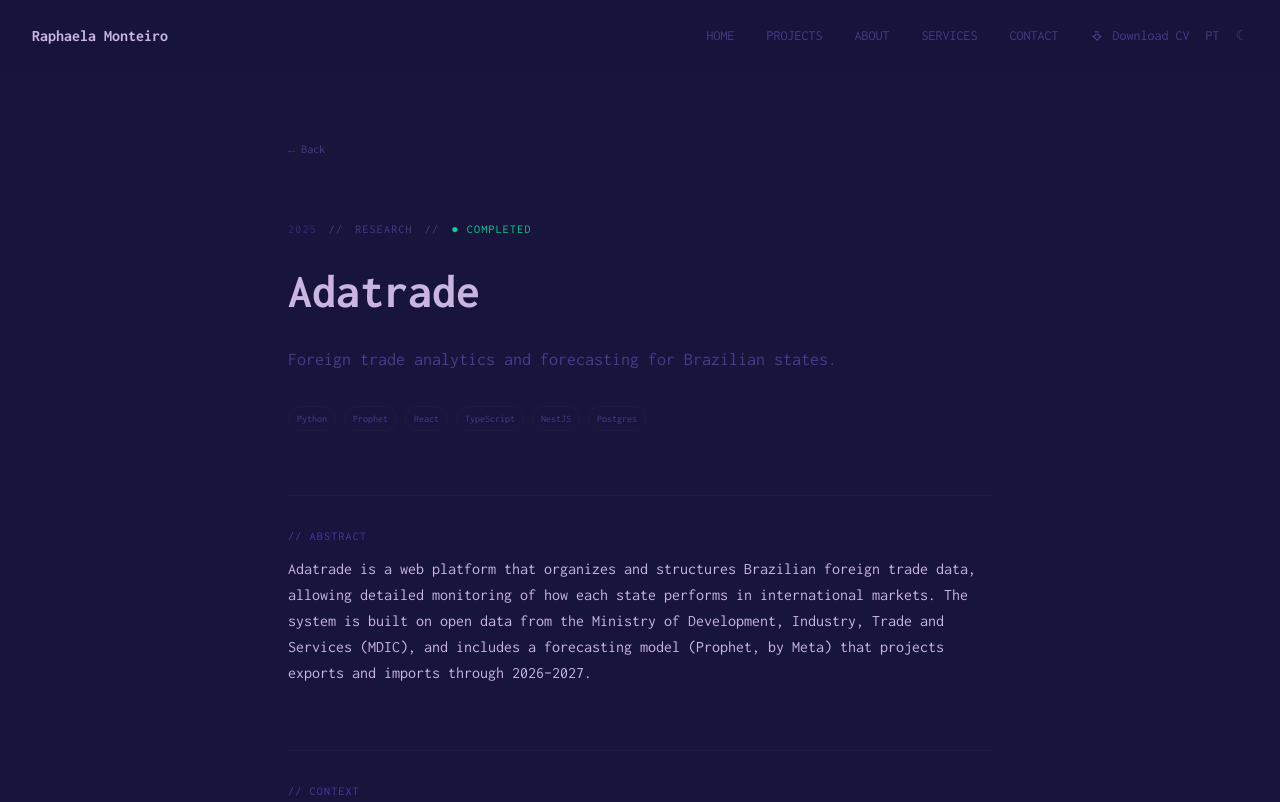
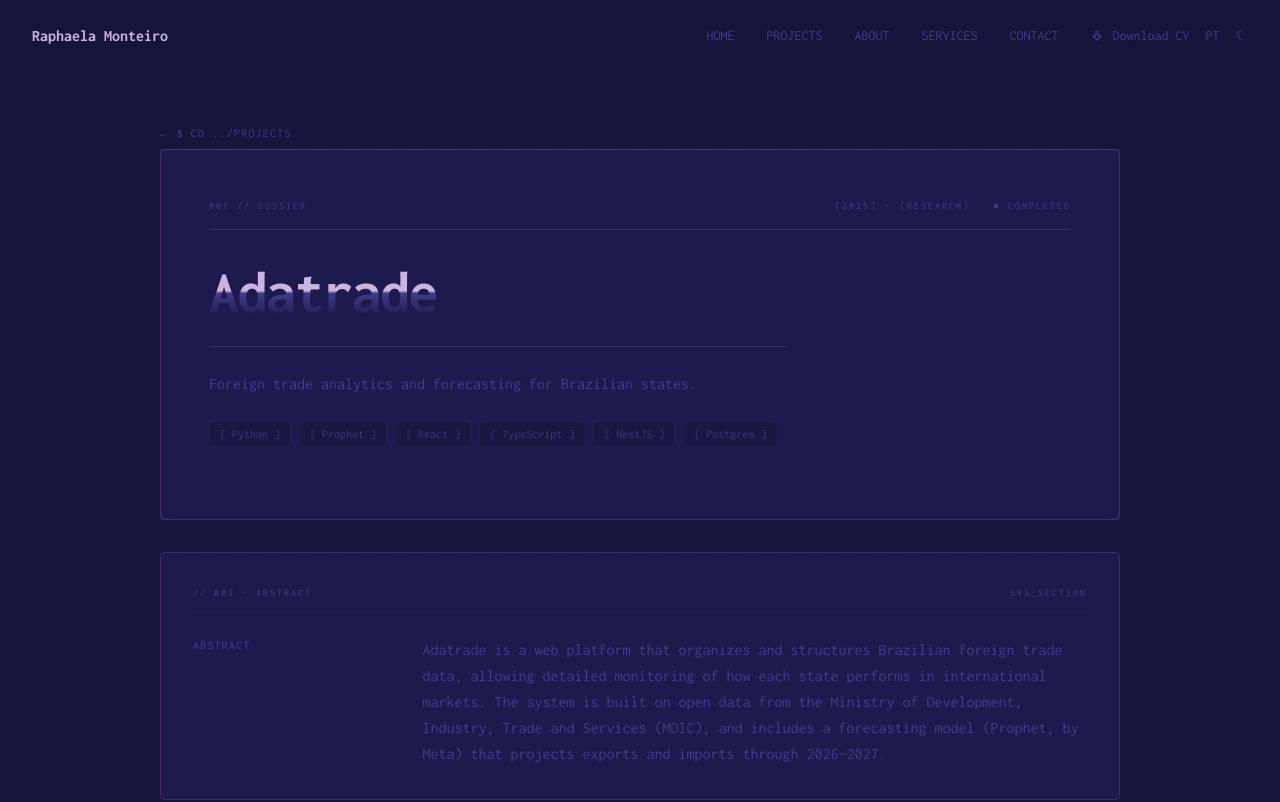
Before and after one commit to raphaelamonteiro/portfolio, a Next.js app: page /projects/adatrade in a window 1280 px wide. Shown: the top 802 px of the page. Built offline with nearby package versions, Linux system fonts and the light colour scheme.

Commit message:
feat: mission dossier layout + sprb-bd architecture diagram

```diff
--- a/app/projects/[slug]/case-study.tsx
+++ b/app/projects/[slug]/case-study.tsx
@@ -3,6 +3,243 @@
 import { useTranslation } from '@/app/providers';
 import type { Project } from '@/data/projects';
 import Link from 'next/link';
+
+function CornerBrackets() {
+  return (
+    <>
+      <span className="absolute top-0 left-0 w-2 h-2 border-t border-l border-lilac/40 pointer-events-none" />
+      <span className="absolute top-0 right-0 w-2 h-2 border-t border-r border-lilac/40 pointer-events-none" />
+      <span className="absolute bottom-0 left-0 w-2 h-2 border-b border-l border-lilac/40 pointer-events-none" />
+      <span className="absolute bottom-0 right-0 w-2 h-2 border-b border-r border-lilac/40 pointer-events-none" />
+    </>
+  );
+}
+
+function SprbArchitectureDiagram() {
+  return (
+    <div className="w-full max-w-lg mt-6 p-4 bg-void/60 border border-lilac/40 rounded-sm">
+      <div className="text-[10px] font-mono text-ash uppercase tracking-widest mb-3 flex items-center justify-between">
+        <span>FIG 01 // 4-LAYER REFERENCE ARCHITECTURE</span>
+        <span className="text-amethyst">137 TESTS PASS</span>
+      </div>
+      <svg
+        viewBox="0 0 460 270"
+        className="w-full h-auto"
+        fill="none"
+        xmlns="http://www.w3.org/2000/svg"
+      >
+        <defs>
+          <marker
+            id="arrow"
+            viewBox="0 0 10 10"
+            refX="6"
+            refY="5"
+            markerWidth="6"
+            markerHeight="6"
+            orient="auto-start-reverse"
+          >
+            <path d="M 0 1 L 8 5 L 0 9 z" fill="var(--color-lilac)" />
+          </marker>
+        </defs>
+
+        {/* Layer 1: Presentation */}
+        <rect
+          x="20"
+          y="10"
+          width="420"
+          height="42"
+          rx="2"
+          stroke="var(--color-lilac)"
+          fill="var(--color-surface)"
+          strokeWidth="1.5"
+        />
+        <text
+          x="36"
+          y="35"
+          fill="var(--color-bone)"
+          fontSize="11"
+          fontWeight="700"
+          fontFamily="monospace"
+        >
+          [ 01 // PRESENTATION ]
+        </text>
+        <text
+          x="225"
+          y="35"
+          fill="var(--color-ash)"
+          fontSize="10"
+          fontFamily="monospace"
+        >
+          React · Map Coverage Visualizer
+        </text>
+
+        {/* Down Arrow 1 */}
+        <line
+          x1="230"
+          y1="52"
+          x2="230"
+          y2="76"
+          stroke="var(--color-lilac)"
+          strokeWidth="1.5"
+          markerEnd="url(#arrow)"
+        />
+
+        {/* Layer 2: Application */}
+        <rect
+          x="20"
+          y="78"
+          width="420"
+          height="42"
+          rx="2"
+          stroke="var(--color-lilac)"
+          fill="var(--color-surface)"
+          strokeWidth="1.5"
+        />
+        <text
+          x="36"
+          y="103"
+          fill="var(--color-bone)"
+          fontSize="11"
+          fontWeight="700"
+          fontFamily="monospace"
+        >
+          [ 02 // APPLICATION ]
+        </text>
+        <text
+          x="220"
+          y="103"
+          fill="var(--color-ash)"
+          fontSize="10"
+          fontFamily="monospace"
+        >
+          FastAPI · Commands & Telemetry API
+        </text>
+
+        {/* Down Arrow 2 */}
+        <line
+          x1="230"
+          y1="120"
+          x2="230"
+          y2="144"
+          stroke="var(--color-lilac)"
+          strokeWidth="1.5"
+          markerEnd="url(#arrow)"
+        />
+
+        {/* Layer 3: Persistence */}
+        <rect
+          x="20"
+          y="146"
+          width="420"
+          height="42"
+          rx="2"
+          stroke="var(--color-lilac)"
+          fill="var(--color-surface)"
+          strokeWidth="1.5"
+        />
+        <text
+          x="36"
+          y="171"
+          fill="var(--color-bone)"
+          fontSize="11"
+          fontWeight="700"
+          fontFamily="monospace"
+        >
+          [ 03 // PERSISTENCE ]
+        </text>
+        <text
+          x="225"
+          y="171"
+          fill="var(--color-ash)"
+          fontSize="10"
+          fontFamily="monospace"
+        >
+          PostgreSQL · State & Event Logs
+        </text>
+
+        {/* Down Arrow 3 */}
+        <line
+          x1="230"
+          y1="188"
+          x2="230"
+          y2="212"
+          stroke="var(--color-lilac)"
+          strokeWidth="1.5"
+          markerEnd="url(#arrow)"
+        />
+
+        {/* Layer 4: Analysis */}
+        <rect
+          x="20"
+          y="214"
+          width="420"
+          height="42"
+          rx="2"
+          stroke="var(--color-lilac)"
+          fill="var(--color-surface)"
+          strokeWidth="1.5"
+        />
+        <text
+          x="36"
+          y="239"
+          fill="var(--color-bone)"
+          fontSize="11"
+          fontWeight="700"
+          fontFamily="monospace"
+        >
+          [ 04 // ANALYSIS ]
+        </text>
+        <text
+          x="205"
+          y="239"
+          fill="var(--color-ash)"
+          fontSize="10"
+          fontFamily="monospace"
+        >
+          Apache Spark · Analytical Verification
+        </text>
+      </svg>
+    </div>
+  );
+}
+
+function DossierSection({
+  index,
+  title,
+  content,
+  children,
+}: {
+  index: string;
+  title: string;
+  content: string;
+  children?: React.ReactNode;
+}) {
+  return (
+    <article className="relative p-6 sm:p-8 bg-surface/40 border border-lilac rounded-sm space-y-4">
+      {/* Top index row */}
+      <div className="flex items-center justify-between text-[10px] tracking-[0.2em] uppercase font-mono pb-3 border-b border-lilac/20 text-ash">
+        <span>
+          // {index} · {title.toUpperCase()}
+        </span>
+        <span>SYS_SECTION</span>
+      </div>
+
+      <div className="grid grid-cols-1 lg:grid-cols-12 gap-6 pt-2">
+        <div className="lg:col-span-3">
+          <h2 className="text-amethyst font-mono text-xs uppercase tracking-widest sticky top-6">
+            {title}
+          </h2>
+        </div>
+        <div className="lg:col-span-9 space-y-4">
+          <p className="text-ash leading-relaxed font-mono text-sm sm:text-base whitespace-pre-line">
+            {content}
+          </p>
+          {children}
+        </div>
+      </div>
+    </article>
+  );
+}
 
 export default function CaseStudy({ project }: { project: Project }) {
   const { t, locale } = useTranslation();
@@ -10,100 +247,175 @@ export default function CaseStudy({ project }: { project: Project }) {
   if (!cs) return null;
 
   return (
-        <article className="max-w-3xl mx-auto px-4 sm:px-6 lg:px-8 py-16 space-y-16 fade-up">
+    <div className="relative min-h-screen max-w-5xl mx-auto px-4 sm:px-6 lg:px-8 py-8 lg:py-12 space-y-8 overflow-hidden fade-up">
+      {/* Background Dot Matrix Pattern (32px, tactical radar screen feel) */}
+      <div
+        aria-hidden="true"
+        className="fixed inset-0 opacity-[0.05] pointer-events-none"
+        style={{
+          backgroundImage: 'radial-gradient(var(--color-bone) 1px, transparent 1px)',
+          backgroundSize: '32px 32px',
+        }}
+      />
 
-            {/* Back */}
-            <Link href="/projects"
-                className="inline-block text-xs text-ash hover:text-bone transition-colors">
-                ← {locale === 'pt' ? 'Voltar' : 'Back'}
+      {/* Top Navigation */}
+      <Link
+        href="/projects"
+        className="text-ash hover:text-bone font-mono text-xs uppercase tracking-widest inline-flex items-center gap-2 transition-colors mb-2"
+      >
+        <span>←</span>
+        <span>$ cd ../projects</span>
       </Link>
 
-            {/* Header */}
-            <header className="space-y-6">
-                <div className="flex flex-wrap items-center gap-3 text-xs text-ash uppercase tracking-widest">
-                    <span className="text-amethyst/60">{project.year}</span>
-                    <span>//</span>
-                    <span>{project.category}</span>
-                    <span>//</span>
-                    <span className={project.status === 'wip' ? 'text-lilac' : 'text-emerald-400'}>
+      {/* ───────────────────────────────────────────────────────────── */}
+      {/* PANEL 001 — HEADER (Dossier Header)                           */}
+      {/* ───────────────────────────────────────────────────────────── */}
+      <section className="relative p-6 sm:p-10 lg:p-12 bg-surface/40 border border-lilac border-t border-t-bone/20 rounded-sm overflow-hidden">
+        <CornerBrackets />
+
+        {/* Top Header Row */}
+        <div className="flex items-center justify-between text-[10px] tracking-[0.2em] uppercase font-mono pb-4 border-b border-lilac mb-8">
+          <span className="text-ash">001 // DOSSIER</span>
+          <div className="flex items-center gap-2 text-ash font-mono">
+            <span>[{project.year}]</span>
+            <span>·</span>
+            <span>[{project.category.toUpperCase()}]</span>
+            <span>·</span>
+            <span
+              className={
+                project.status === 'active'
+                  ? 'text-emerald-400'
+                  : project.status === 'wip'
+                  ? 'text-lilac'
+                  : 'text-ash'
+              }
+            >
               ● {t.projects.status[project.status]}
             </span>
           </div>
+        </div>
 
-                <h1 className="text-4xl sm:text-5xl font-bold text-bone leading-tight">
+        <h1 className="font-bold text-4xl sm:text-5xl lg:text-6xl leading-[1.0] tracking-tight bg-[linear-gradient(180deg,#C9B5E0_0%,#C9B5E0_48%,#433D8B_52%,#17153B_100%)] bg-clip-text text-transparent my-6">
           {project.title}
         </h1>
 
-                <p className="text-lg text-ash leading-relaxed">
+        <hr className="border-lilac max-w-xl my-6" />
+
+        <p className="text-ash max-w-2xl font-mono text-sm sm:text-base leading-relaxed mb-6">
           {project.subtitle[locale]}
         </p>
 
-                {/* Stack */}
-                <div className="flex flex-wrap gap-2 pt-2">
+        {/* Tech Stack */}
+        <div className="flex flex-wrap gap-2 mb-6">
           {project.stack.map((s) => (
-                        <span key={s}
-                            className="text-[10px] px-2 py-1 border border-lilac/20 rounded-full text-ash">
-                            {s}
+            <span
+              key={s}
+              className="text-xs font-mono text-ash/80 bg-void/50 border border-lilac/30 px-2.5 py-1 rounded-sm"
+            >
+              [ {s} ]
             </span>
           ))}
         </div>
 
         {/* Links */}
-                {(project.links?.repo || project.links?.live || project.links?.paper) && (
-                    <div className="flex flex-wrap gap-4 pt-2 text-xs">
+        {(project.links?.repo || project.links?.paper || project.links?.live) && (
+          <div className="flex flex-wrap gap-3 pt-4 border-t border-lilac/20 text-xs font-mono">
             {project.links?.repo && (
-                            <a href={project.links.repo} target="_blank" rel="noopener noreferrer"
-                                className="text-ash hover:text-bone transition-colors">
-                                ↗ GitHub
+              <a
+                href={project.links.repo}
+                target="_blank"
+                rel="noopener noreferrer"
+                className="border border-lilac hover:border-amethyst px-3 py-1 rounded-sm text-xs font-mono text-ash hover:text-bone transition-colors inline-flex items-center gap-1.5"
+              >
+                [ GITHUB ] ↗
+              </a>
+            )}
+            {project.links?.paper && (
+              <a
+                href={project.links.paper}
+                target="_blank"
+                rel="noopener noreferrer"
+                className="border border-lilac hover:border-amethyst px-3 py-1 rounded-sm text-xs font-mono text-ash hover:text-bone transition-colors inline-flex items-center gap-1.5"
+              >
+                [ PAPER ] ↗
               </a>
             )}
             {project.links?.live && (
-                            <a href={project.links.live} target="_blank" rel="noopener noreferrer"
-                                className="text-amethyst hover:text-amethyst/80 transition-colors">
-                                ↗ {t.projects.viewProject}
-                            </a>
-                        )}
-                        {project.links?.paper && (
-                            <a href={project.links.paper} target="_blank" rel="noopener noreferrer"
-                                className="text-ash hover:text-bone transition-colors">
-                                ↗ Paper
+              <a
+                href={project.links.live}
+                target="_blank"
+                rel="noopener noreferrer"
+                className="border border-lilac hover:border-amethyst px-3 py-1 rounded-sm text-xs font-mono text-amethyst hover:text-amethyst/80 transition-colors inline-flex items-center gap-1.5"
+              >
+                [ LIVE ] ↗
               </a>
             )}
           </div>
         )}
-            </header>
+      </section>
 
-            {/* Sections */}
-            <Section title="Abstract">{cs.abstract[locale]}</Section>
-            <Section title="Context">{cs.context[locale]}</Section>
-            <Section title="Approach">{cs.approach[locale]}</Section>
-            <Section title="Architecture">{cs.architecture[locale]}</Section>
-            <Section title={locale === 'pt' ? 'O que eu construí' : 'What I built'}>
-                {cs.whatIBuilt[locale]}
-            </Section>
-            <Section title={locale === 'pt' ? 'Resultados' : 'Results'}>
-                {cs.results[locale]}
-            </Section>
-            <Section title={locale === 'pt' ? 'Reflexão' : 'Reflection'}>
-                {cs.reflection[locale]}
-            </Section>
+      {/* ───────────────────────────────────────────────────────────── */}
+      {/* CONTENT SECTIONS (Panels 002-008)                             */}
+      {/* ───────────────────────────────────────────────────────────── */}
+      <div className="space-y-6">
+        <DossierSection
+          index="002"
+          title={locale === 'pt' ? 'Resumo' : 'Abstract'}
+          content={cs.abstract[locale]}
+        />
 
-            {/* Footer nav */}
-            <div className="pt-8 border-t border-lilac/20">
-                <Link href="/projects"
-                    className="text-xs text-ash hover:text-bone transition-colors">
-                    ← {locale === 'pt' ? 'Todos os projetos' : 'All projects'}
+        <DossierSection
+          index="003"
+          title={locale === 'pt' ? 'Contexto' : 'Context'}
+          content={cs.context[locale]}
+        />
+
+        <DossierSection
+          index="004"
+          title={locale === 'pt' ? 'Abordagem' : 'Approach'}
+          content={cs.approach[locale]}
+        />
+
+        <DossierSection
+          index="005"
+          title={locale === 'pt' ? 'Arquitetura' : 'Architecture'}
+          content={cs.architecture[locale]}
+        >
+          {project.slug === 'sprb-bd' && <SprbArchitectureDiagram />}
+        </DossierSection>
+
+        <DossierSection
+          index="006"
+          title={locale === 'pt' ? 'Implementação' : 'Implementation'}
+          content={cs.whatIBuilt[locale]}
+        />
+
+        <DossierSection
+          index="007"
+          title={locale === 'pt' ? 'Resultados' : 'Results'}
+          content={cs.results[locale]}
+        />
+
+        <DossierSection
+          index="008"
+          title={locale === 'pt' ? 'Reflexão' : 'Reflection'}
+          content={cs.reflection[locale]}
+        />
+      </div>
+
+      {/* Footer Nav */}
+      <div className="pt-8 border-t border-lilac/20 flex items-center justify-between font-mono text-xs">
+        <Link
+          href="/projects"
+          className="text-ash hover:text-bone transition-colors uppercase tracking-widest inline-flex items-center gap-2"
+        >
+          <span>←</span>
+          <span>$ cd ../projects</span>
         </Link>
+        <span className="text-ash/40 uppercase tracking-widest text-[10px]">
+          END_OF_DOSSIER // {project.slug.toUpperCase()}
+        </span>
       </div>
-        </article>
+    </div>
   );
 }
-
-function Section({ title, children }: { title: string; children: React.ReactNode }) {
-    return (
-        <section className="space-y-3 pt-8 border-t border-lilac/20">
-            <h2 className="text-xs text-amethyst uppercase tracking-widest">// {title}</h2>
-            <p className="text-base text-bone leading-relaxed">{children}</p>
-        </section>
-    );
-}
--- a/package.json
+++ b/package.json
@@ -1,6 +1,6 @@
 {
   "name": "portfolio",
-  "version": "0.6.0",
+  "version": "0.7.0",
   "private": true,
   "scripts": {
     "dev": "next dev",
```
Also changed, not shown: 2 other files (tests, documents, lock files or other folders). Lines whose indentation alone changed are shown as unchanged.
